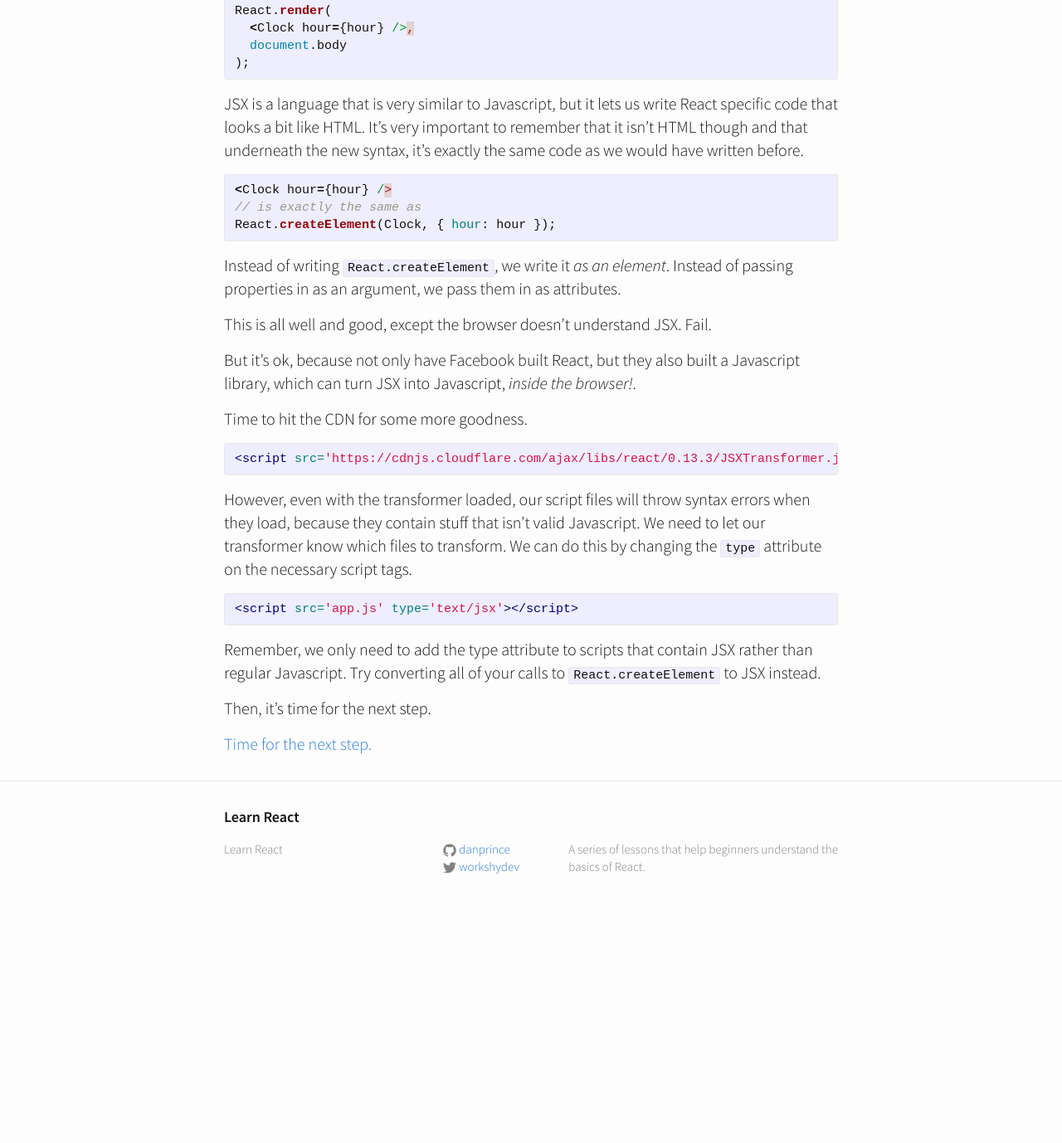
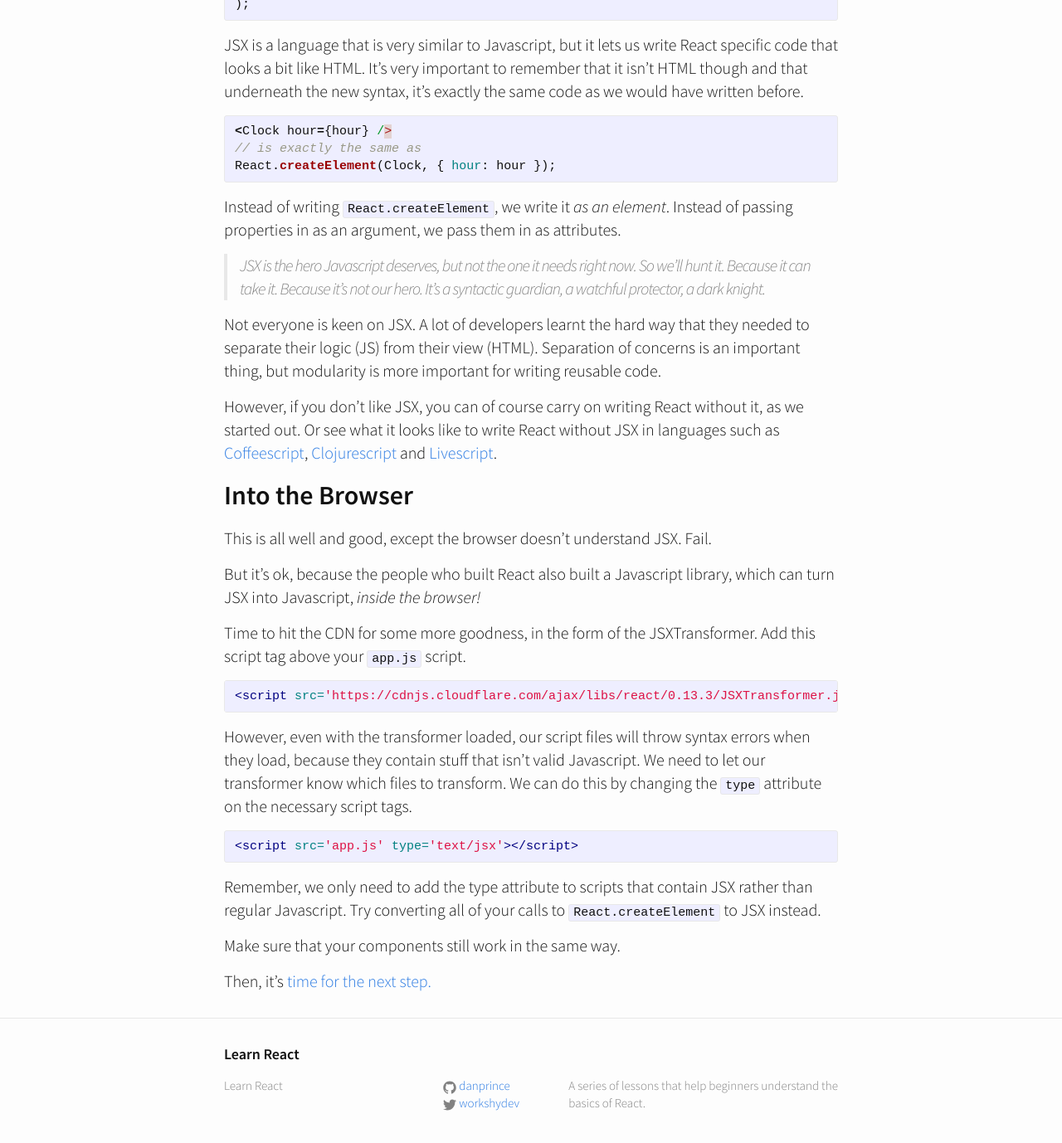
Before and after one commit to danprince/learn-react, a Jekyll site: the page built from pages/ex4.md, in a window 1280 px wide and 1400 px high, scrolled down 1132 px. Shown: the top 1378 px of the window at 83% size. Built offline with Jekyll 4.4.1, drawn with Linux system fonts in a browser that asks for light colours; some web fonts are replaced; before the commit the page ends 2247 px from its top, so only the background shows below that; some of the changed text lies outside the part shown.

Commit message:
updated ex3 and ex4

```diff
--- a/pages/ex4.md
+++ b/pages/ex4.md
@@ -7,7 +7,7 @@ category: lesson
 ## A Lot of Typing
 Hopefully you will have already noticed that you end up typing `React.createElement` a lot. It's difficult to read large components back, as the different arguments all blend together visually and you end up with huge amounts of code to represent fairly simple things.
 
-There are a few ways to alleviate this pain. The first is to alias `React.createElement`.
+There are a few ways to alleviate this pain. We could alias `React.createElement`?
 
 {% highlight javascript %}
 var component = React.createElement;
@@ -53,11 +51,19 @@ React.createElement(Clock, { hour: hour });
 
 Instead of writing `React.createElement`, we write it _as an element_. Instead of passing properties in as an argument, we pass them in as attributes.
 
+> JSX is the hero Javascript deserves, but not the one it needs right now. So we'll hunt it. Because it can take it. Because it's not our hero. It's a syntactic guardian, a watchful protector, a dark knight.
+
+Not everyone is keen on JSX. A lot of developers learnt the hard way that they needed to separate their logic (JS) from their view (HTML). Separation of concerns is an important thing, but modularity is more important for writing reusable code.
+
+However, if you don't like JSX, you can of course carry on writing React without it, as we started out. Or see what it looks like to write React without JSX in languages such as [Coffeescript][1], [Clojurescript][3] and [Livescript][2].
+
+## Into the Browser
+
 This is all well and good, except the browser doesn't understand JSX. Fail.
 
-But it's ok, because not only have Facebook built React, but they also built a Javascript library, which can turn JSX into Javascript, _inside the browser!_.
+But it's ok, because the people who built React also built a Javascript library, which can turn JSX into Javascript, _inside the browser!_
 
-Time to hit the CDN for some more goodness.
+Time to hit the CDN for some more goodness, in the form of the JSXTransformer. Add this script tag above your `app.js` script.
 
 {% highlight html %}
 <script src='https://cdnjs.cloudflare.com/ajax/libs/react/0.13.3/JSXTransformer.js'></script>
@@ -71,6 +77,10 @@ However, even with the transformer loaded, our script files will throw syntax er
 
 Remember, we only need to add the type attribute to scripts that contain JSX rather than regular Javascript. Try converting all of your calls to `React.createElement` to JSX instead.
 
-Then, it's time for the next step.
+Make sure that your components still work in the same way.
 
-[Time for the next step.](./ex5.html)
+Then, it's [time for the next step.](./ex5.html)
+
+[1]: http://blog.vjeux.com/2013/javascript/react-coffeescript.html "React in Coffeescript"
+[2]: http://red-badger.com/blog/2014/05/27/using-livescript-with-react/ "React in Livescript"
+[3]: https://reagent-project.github.io/ "React in Clojurescript"
```
Also changed, not shown: other parts of pages/ex4.md (+0 -2 lines), pages/ex3.md (+3 -7 lines).
